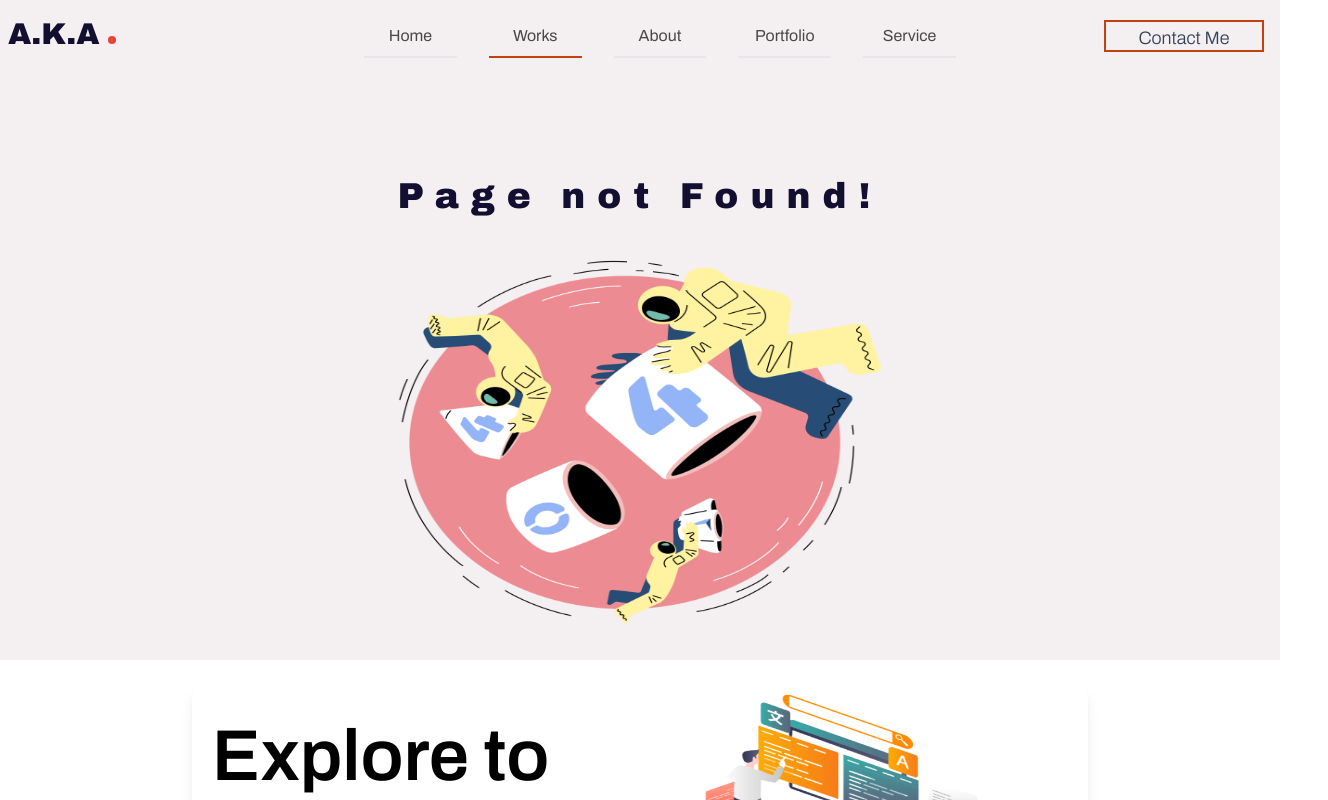
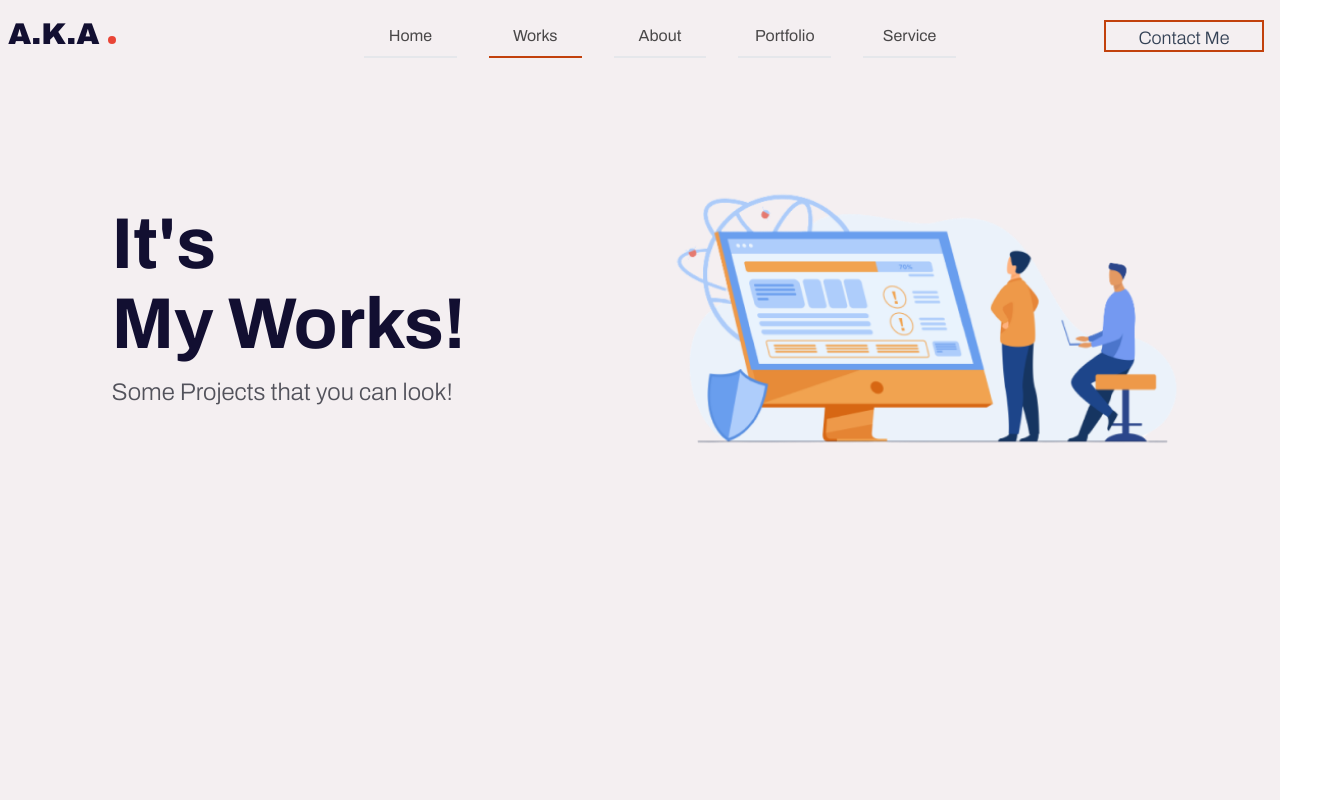
Before and after one commit to AlirezaAkbarpour/Portfolio, a Next.js app: page /works in a window 1280 px wide. Before the commit this address had no page. Shown: the top 800 px of the page, 1328 px wide, since content can reach past the window. Built offline with nearby package versions, Linux system fonts and the light colour scheme.

Commit message:
add works page

```diff
--- a/app/not-found.tsx
+++ b/app/not-found.tsx
@@ -1,16 +1,27 @@
+'use client';
 import Blog_banner from "@/components/blog-banner"
-import Loading from "@/components/loading"
 import Works_banner from "@/components/works-banner"
 import Image from "next/image"
-import { Suspense } from "react"
+import gsap from "gsap"
+import { useGSAP } from "@gsap/react"
+import { RefObject, useRef } from "react"
 
 export default function NotFound() {
+
+  const timeline = gsap.timeline();
+  const container : RefObject<HTMLDivElement> = useRef(null)
+
+  useGSAP(()=>{
+      gsap.from('.text',{opacity:0,y:20,duration:0.5,ease:'elastic.inOut'})
+      gsap.from('.image',{opacity:0,rotate:'360deg',ease:'expo.inOut',duration:.5})
+  },{scope:container})
+
   return (
-  <div className="w-full h-full">
+  <div className="w-full h-full" ref={container}>
     <div className='w-full h-[660px] bg-background-theme flex justify-center'>
         <div className="w-full mt-28 tracking-[0.75rem] font-black h-full mx-auto">
-            <div className='text-4xl w-full text-center text-footer-color-black relative top-16 z-20'>Page not Found!</div>
-            <div className="w-full h-full flex justify-center relative bottom-10 z-10">
+            <div className='text text-4xl w-full text-center text-footer-color-black relative top-16'>Page not Found!</div>
+            <div className="image w-full h-full flex justify-center relative bottom-10">
             <Image src="/images/not-found.png" width={640} height={430} alt="404 not found"/>
             </div>
         </div>
--- /dev/null
+++ b/app/works/page.tsx
@@ -0,0 +1,21 @@
+import React from 'react'
+import Image from 'next/image'
+
+export default function WorksPage() {
+  return (
+    <div className='w-full h-screen bg-background-theme'>
+        <div className="w-full mt-40 mx-12">
+            <div className='flex justify-around'>
+                <div className='mt-10'>
+                    <p className='w-full text-7xl font-bold m-2 text-footer-color-black'>It{"'"}s</p>
+                    <p className='w-full text-7xl font-bold m-2 text-footer-color-black'>My Works!</p>
+                    <p className='w-full text-2xl font-light p-2 mt-2 text-zinc-600'>Some Projects that you can look!</p>
+                </div>
+                <div className='mx-16'>
+                    <Image src="/images/look-up-banner.png" width={560} height={560} alt='image'/>
+                </div>
+            </div>
+        </div>
+    </div>
+  )
+}
--- a/components/NavbarItem.tsx
+++ b/components/NavbarItem.tsx
@@ -4,12 +4,12 @@ import Link from 'next/link'
 
 export default function NavbarItem(props:any) {
 
-  const classType = props.active===true?"border-b-2 border-orange-700 ":null
+  const classType = props.active===true?" border-b-2 border-orange-700 ":null
 
     return (
     <>
-        <li className={"p-2 w-32 text-base text-black/70 m-2 mx-4 border-b-2 justify-center hover:border-b-2 hover:border-orange-700"+classType}>
-                    <Link href={props.link} ><p className="text-center">{props.title}</p></Link>
+        <li className={"p-2 w-32 text-base text-black/70 m-2 mx-4 border-b-2 justify-center hover:border-b-2 hover:border-orange-700 "+classType}>
+                    <Link href={props.link} className=''><p className="text-center">{props.title}</p></Link>
         </li>
     </>
   )
--- a/components/footer.tsx
+++ b/components/footer.tsx
@@ -16,7 +16,7 @@ export default function Footer() {
         scrollTrigger:{
           trigger: '.footer',
           start:"20% 90%",
-          end:"bottom 70%",
+          end:"bottom center",
           toggleActions:"play pause resume reverse",
         },
       })
--- a/pages/home.tsx
+++ b/pages/home.tsx
@@ -7,20 +7,22 @@ import Blog_banner from '../components/blog-banner'
 import { gsap } from 'gsap'
 import { ScrollTrigger } from 'gsap/all'
 import { useGSAP } from '@gsap/react'
-import { useRef } from 'react'
+import React, { useRef } from 'react'
 
 export default function Home() {
+    //refs
+    const itemBoxRef : React.RefObject<HTMLDivElement> = useRef(null)
+    const container: React.RefObject<HTMLDivElement> = useRef(null)
     //gsap config
     gsap.registerPlugin(ScrollTrigger)
     const timeLine = gsap.timeline()
-    const container: React.RefObject<HTMLDivElement> = useRef(null)
     const timeLine2 = gsap.timeline()
     const scrollTl = gsap.timeline({
       scrollTrigger:{
-        trigger:'.item-box',
+        trigger: itemBoxRef.current,
         start: 'top 80%',
         end:'bottom bottom',
-        toggleActions:"play none none reverse"
+        toggleActions:"play none none reverse",
       }
     })
     useGSAP(()=>{
@@ -39,8 +41,7 @@ export default function Home() {
     },{scope:container})
 
     useGSAP(()=>{
-        scrollTl.from('.cube',{opacity:0,})
-        scrollTl.from('.item-box',{opacity:0,stagger:{each:0.5}})
+        scrollTl.from(itemBoxRef.current,{opacity:0,stagger:{each:0.5}})
     },{scope:container})
 
     return (
@@ -75,27 +76,27 @@ export default function Home() {
 
             </div>
           </div>
-          <div className='cube w-full h-48 flex justify-between bg-white p-2'>
+          <div className='w-full h-48 flex justify-between bg-white p-2' ref={itemBoxRef}>
             <div className=' w-1/4'>
                   <div>
                     <Banner_cube/>
                   </div>
             </div>
-            <div className='item-box w-1/4'>
+            <div className='w-1/4' ref={itemBoxRef}>
                   <div className=' py-2'>
                     <Image src={'/images/source-code.png'} className='w-16 h-14 mb-1 mr-2' alt='code' width={64} height={68}/>
                   </div>
                   <div className='font-light text-base text-zinc-600 my-1'>Front End Developer</div>
                   <div className='w-56 font-light text-sm'>We provide structured graphical user interface</div>
             </div>
-            <div className='item-box w-1/4'>
+            <div className='w-1/4' ref={itemBoxRef}>
                   <div className=" py-2">
                     <Image src={'/images/light-icon.png'} className='mb-1 w-16 h-14 mr-1' alt='light' width={64} height={64}/>
                   </div>
                   <div className='font-light text-zinc-600 my-1 text-base'>UI/UX Designer</div>
                   <div className='w-56 font-light text-sm'>The user interface is the graphical layout</div>
             </div>
-            <div className='item-box w-1/4'>
+            <div className='w-1/4' ref={itemBoxRef}>
             <div className=" py-2">
                     <Image src={'/images/webcam-icon.png'} className='w-16 h-14 mb-1 mr-1' alt='light' width={64} height={68}/>
                   </div>
```
